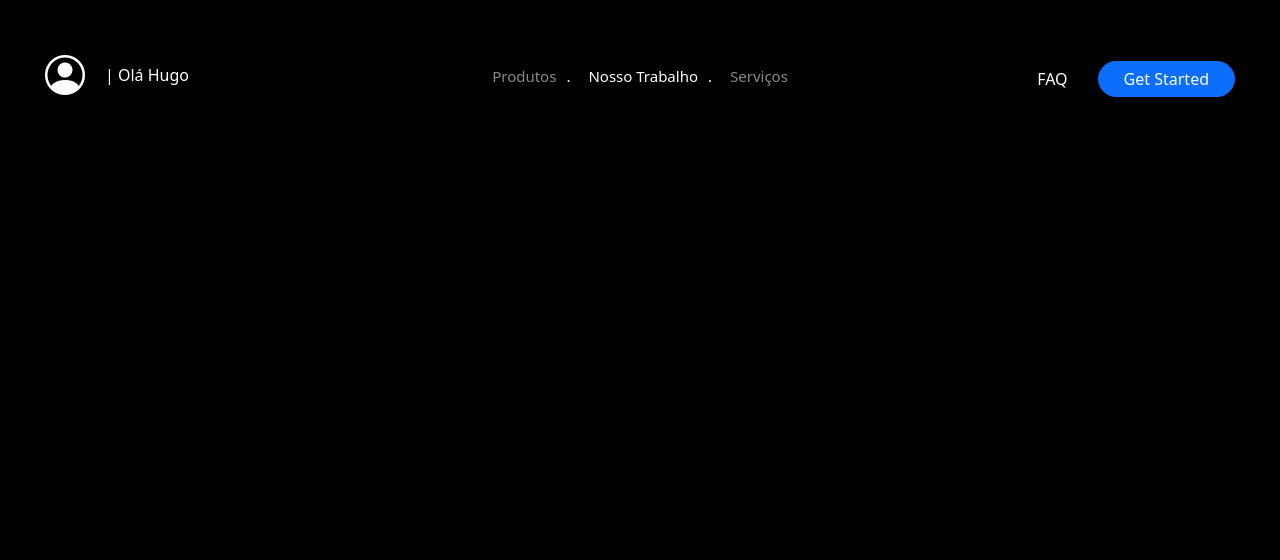
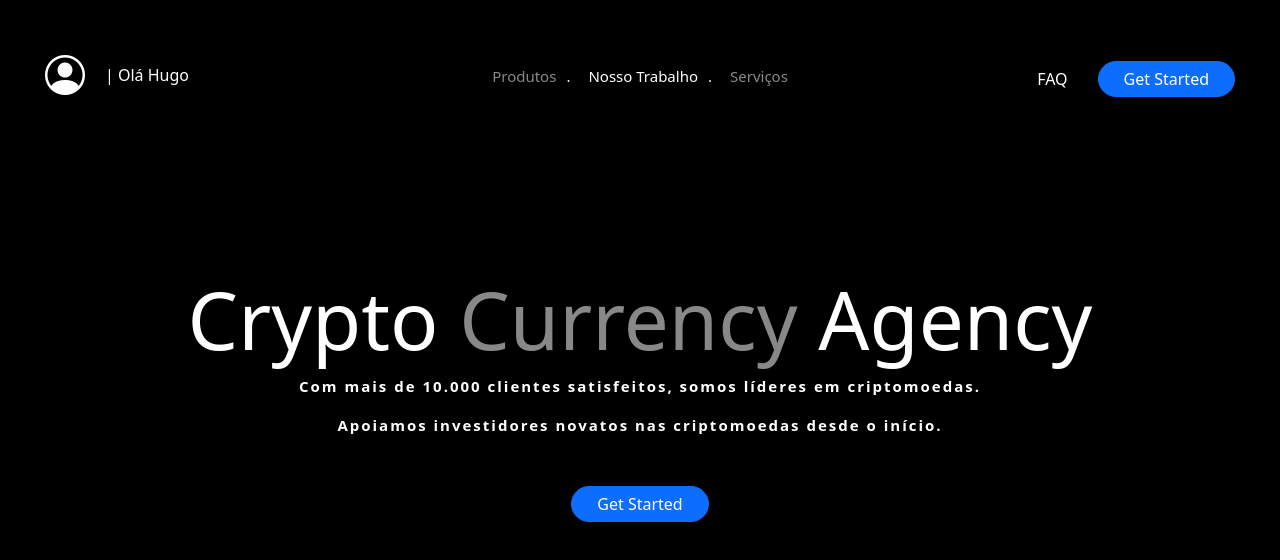
Before and after one commit to villarzz/black-landingpage, an Angular app in the folder black-landingpage/: page / in a window 1280 px wide. Shown: the top 560 px of the page. Built offline with nearby package versions, Linux system fonts and the light colour scheme.

Commit message:
FEAT:(title)-adicionando componente de titulo

```diff
--- a/black-landingpage/src/app/app.component.html
+++ b/black-landingpage/src/app/app.component.html
@@ -1 +1,2 @@
 <app-cabecalho></app-cabecalho>
+<app-title></app-title>
--- a/black-landingpage/src/app/app.module.ts
+++ b/black-landingpage/src/app/app.module.ts
@@ -5,12 +5,14 @@ import { AppRoutingModule } from './app-routing.module';
 import { AppComponent } from './app.component';
 import { CabecalhoComponent } from './cabecalho/cabecalho.component';
 import { BtnGetstarttedComponent } from './btn-getstartted/btn-getstartted.component';
+import { TitleComponent } from './title/title.component';
 
 @NgModule({
   declarations: [
     AppComponent,
     CabecalhoComponent,
-    BtnGetstarttedComponent
+    BtnGetstarttedComponent,
+    TitleComponent
   ],
   imports: [
     BrowserModule,
--- /dev/null
+++ b/black-landingpage/src/app/title/title.component.html
@@ -0,0 +1,10 @@
+<div class="row" id="title">
+  <div class="col text-center">
+    <h1>Crypto <span class="currency">Currency</span> Agency</h1>
+    <p>Com mais de 10.000 clientes satisfeitos, somos líderes em criptomoedas.</p>
+    <p>Apoiamos investidores novatos nas criptomoedas desde o início.</p>
+    <div class="btn-wrapper">
+      <app-btn-getstartted></app-btn-getstartted>
+    </div>
+  </div>
+</div>
--- /dev/null
+++ b/black-landingpage/src/app/title/title.component.scss
@@ -0,0 +1,21 @@
+#title{
+  margin-top: 150px;
+}
+
+h1{
+  font-size: 80px;
+}
+
+p{
+  font-size: 15px;
+  letter-spacing: 2px;
+  font-weight: bold;
+}
+
+.currency{
+  color: #888;
+}
+
+.btn-wrapper{
+  margin-top: 50px;
+}
```
Also changed, not shown: black-landingpage/src/app/title/title.component.ts (added, +10 -0 lines), 1 other file (tests, documents, lock files or other folders).
